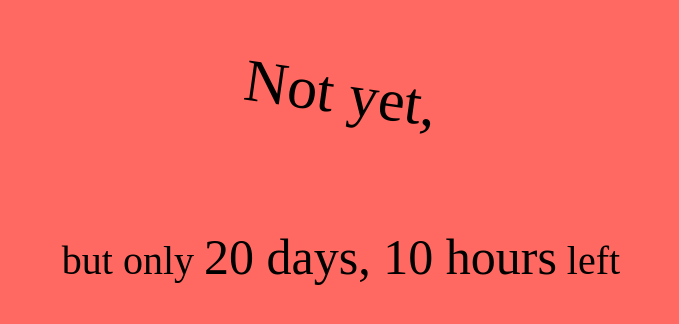
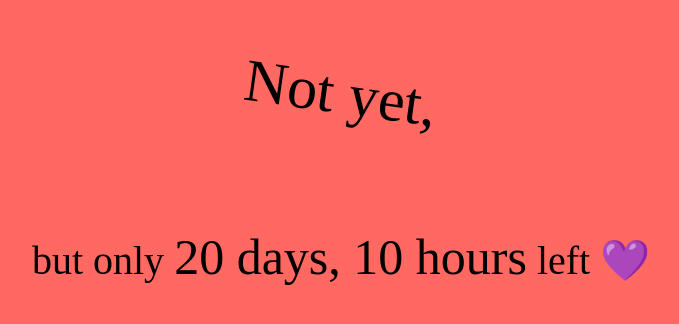
Before and after one commit to pvinis/ispavloshereyet, a React (Create React App) app: page / in a window 1280 px wide. Shown: the part 238-562 px from the top of the page, without its empty margins (299-978 px from the left). Built offline with nearby package versions, Linux system fonts and the light colour scheme; a small style sheet from the web is missing.

Commit message:
add emoji

```diff
--- a/package.json
+++ b/package.json
@@ -5,6 +5,7 @@
   "dependencies": {
     "@emotion/react": "11.1.1",
     "humanize-duration": "^3.24.0",
+    "lodash": "^4.17.20",
     "luxon": "^1.25.0",
     "react": "16.10.0",
     "react-dom": "^17.0.1",
--- a/src/App.js
+++ b/src/App.js
@@ -5,10 +5,12 @@ import {DateTime} from "luxon"
 import humanizeDuration from "humanize-duration"
 import {useState, useEffect } from "react"
 import {useSpring, animated} from 'react-spring'
+import {sample} from "lodash"
 
 
 const target = DateTime.local(2020, 12, 23, 12, 32).setZone('Europe/Amsterdam', {keepLocalTime: true})
 
+const randomEmoji = sample(["😻", "😺", "🤩", "🍑", "✨", "🚅", "yo!", "💜", "(⊃｡•́‿•̀｡)⊃", "💝"])
 
 export const App=()=> {
 	const [ticker, updateTicker] = useState(0)
@@ -38,6 +40,7 @@ export const App=()=> {
 	const {x} = useSpring({x: ticker % 2 === 0 ? 5 : 0.5, config: {duration: 1000}})
 	const {slowX} = useSpring({slowX: slowerTicker % 2 === 0 ? 1 : 0, config: {duration: 400}})
 
+
 	return (
 		<div style={{position: "absolute", top: 0, bottom: 0, left: 0, right: 0, backgroundColor: color, display: 'flex', alignItems: "center", justifyContent: "center", flexDirection: "column"}}>
 			{targetHasPast ? (
@@ -57,7 +60,7 @@ export const App=()=> {
 									output: [50,   52,   50,   52, 50],
         						})
 						}}>{diff}</animated.span>
-						<span> left</span>
+						<span> left {randomEmoji}</span>
 					</p>
 				</>
 			)}
```
